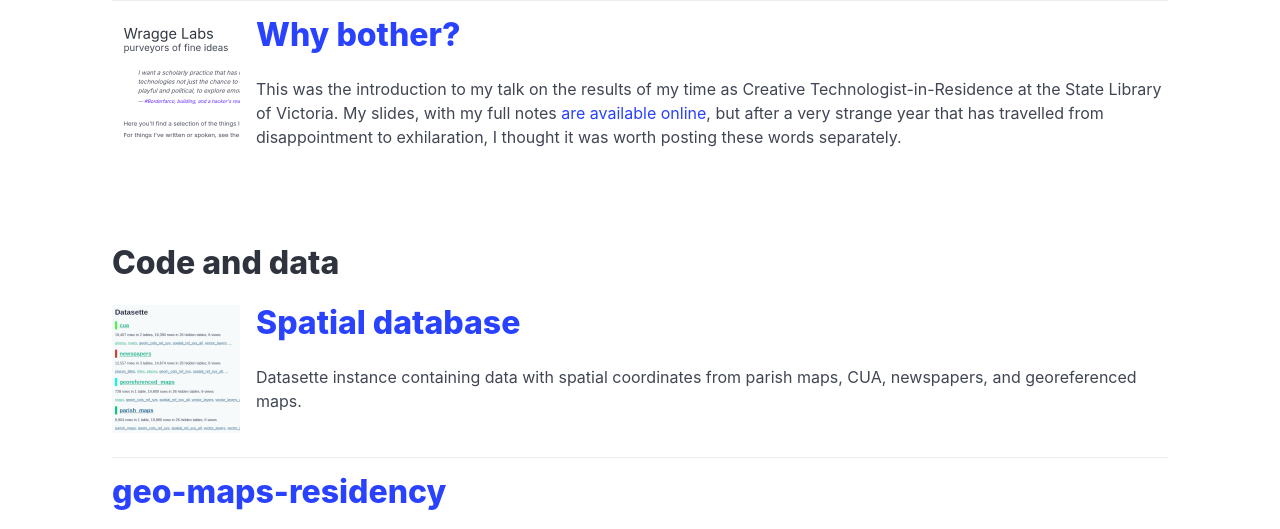
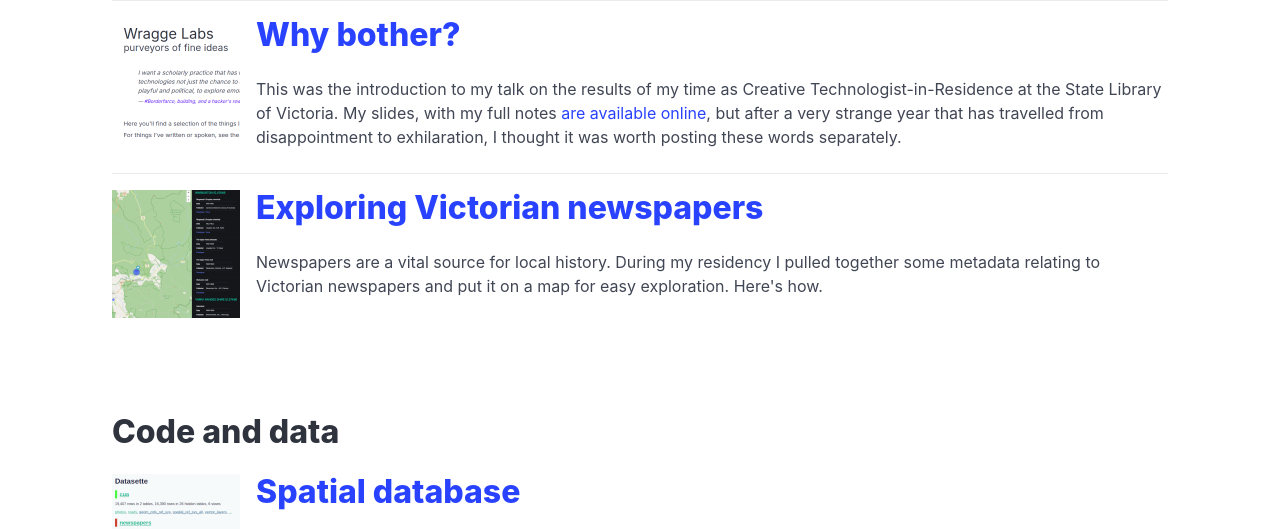
Before and after one commit to wragge/slv-demo-apps, a website built with Vite: page index.html in a window 1280 px wide. Shown: the part 3729-4258 px from the top of the page. Built offline with nearby package versions, Linux system fonts and the light colour scheme.

Commit message:
newspapers blog post

```diff
--- a/index.html
+++ b/index.html
@@ -288,7 +288,19 @@
           <div class="bulma-media-content">
             <h3 class="bulma-title bulma-is-size-4"><a href="https://updates.timsherratt.org/2025/12/03/why-bother.html">Why bother?</a></h3>
             <div class="bulma-content">
-              <p>This was the introduction to my talk on the results of my time as Creative Technologist-in-Residence at the State Library of Victoria. My slides, with my full notes <a href="https://slides.com/wragge/slv-my-place">are available online</a>, but after a very strange year that has travelled from disappointment to exhilaration, I thought it was worth posting these words separately.
+              <p>This was the introduction to my talk on the results of my time as Creative Technologist-in-Residence at the State Library of Victoria. My slides, with my full notes <a href="https://slides.com/wragge/slv-my-place">are available online</a>, but after a very strange year that has travelled from disappointment to exhilaration, I thought it was worth posting these words separately.</p>
+          </div>
+        </article>
+        <article class="bulma-media">
+          <figure class="bulma-media-left">
+            <p class="bulma-image bulma-is-128x128">
+              <img src="/newspapers-blog.png" />
+            </p>
+          </figure>
+          <div class="bulma-media-content">
+            <h3 class="bulma-title bulma-is-size-4"><a href="https://updates.timsherratt.org/2025/12/16/exploring-victorian-newspapers.html">Exploring Victorian newspapers</a></h3>
+            <div class="bulma-content">
+              <p>Newspapers are a vital source for local history. During my residency I pulled together some metadata relating to Victorian newspapers and put it on a map for easy exploration. Here's how.</p>
           </div>
         </article>
       </section>
```
Also changed, not shown: public/newspapers-blog.png (added).
